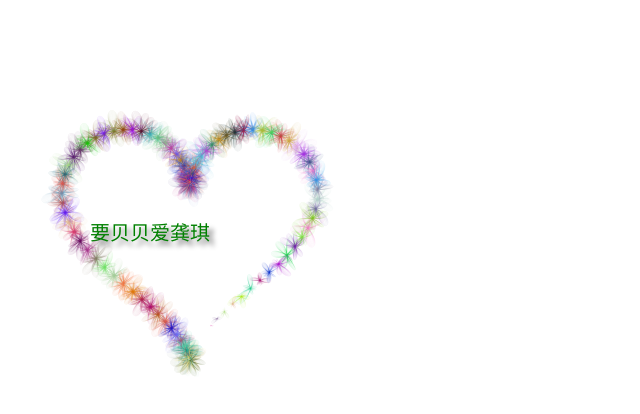
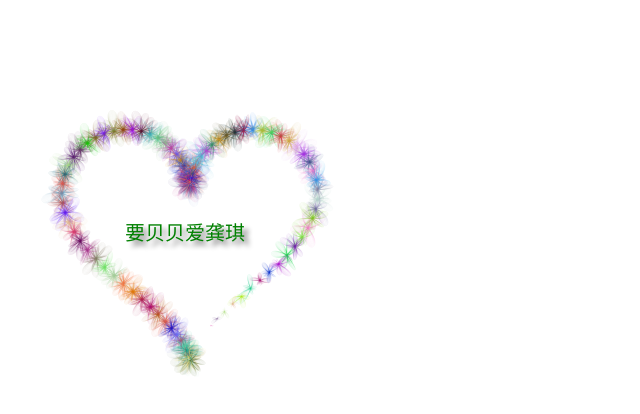
Before and after one commit to yao-bei-bei/Flower, a plain HTML site: page index.html in a window 1280 px wide. Shown: the whole page, without its empty margins (0-640 px from the left). Drawn offline with Linux system fonts and the light colour scheme.

Commit message:
Update index.html

```diff
--- a/index.html
+++ b/index.html
@@ -10,7 +10,7 @@
         span{
             display: none;
             position: absolute;
-            left: 90px;
+            left: 125px;
             top: 217px;
             font-size: 20px;
             text-shadow: 5px 5px 5px #818181;
```
